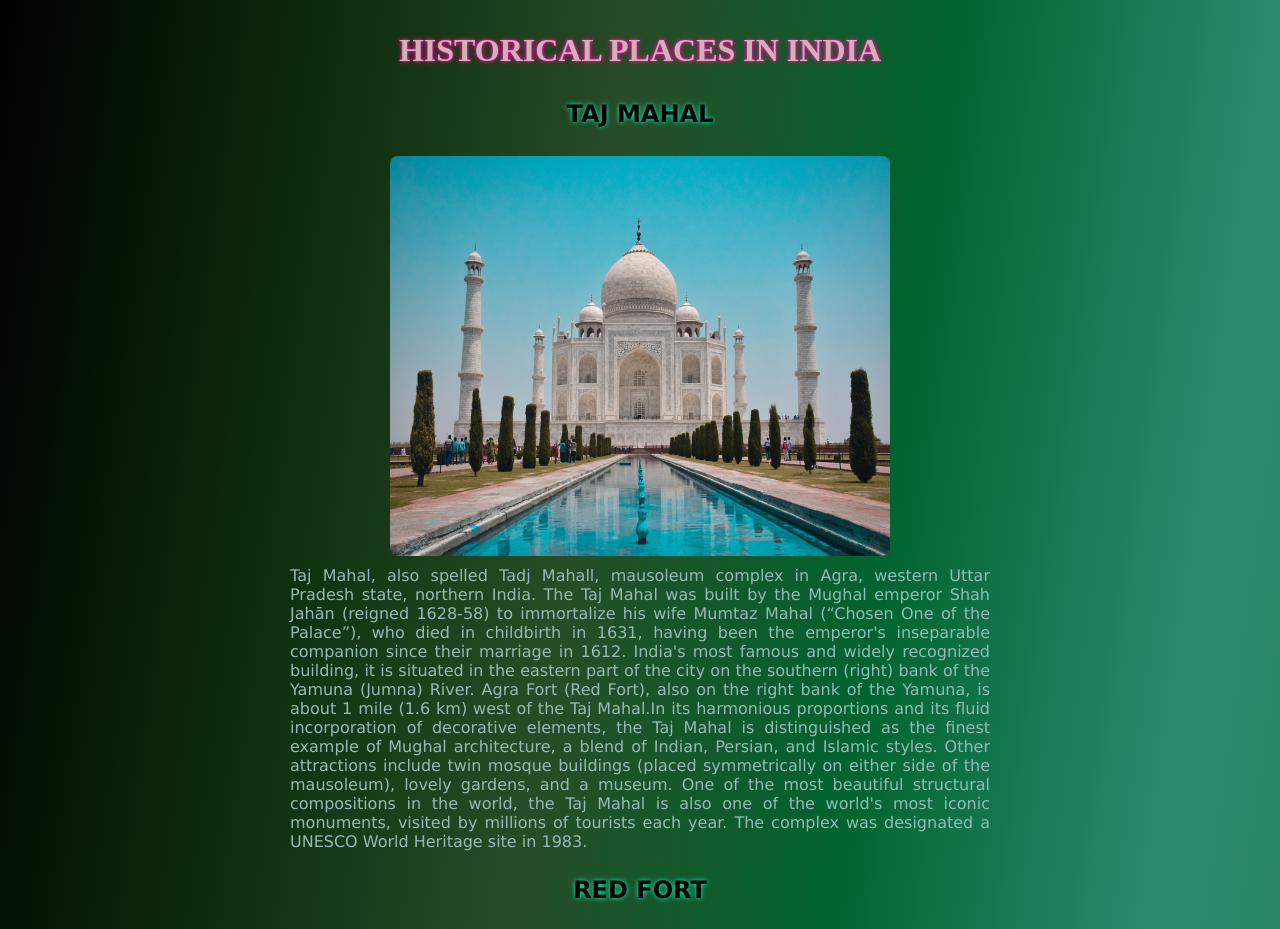
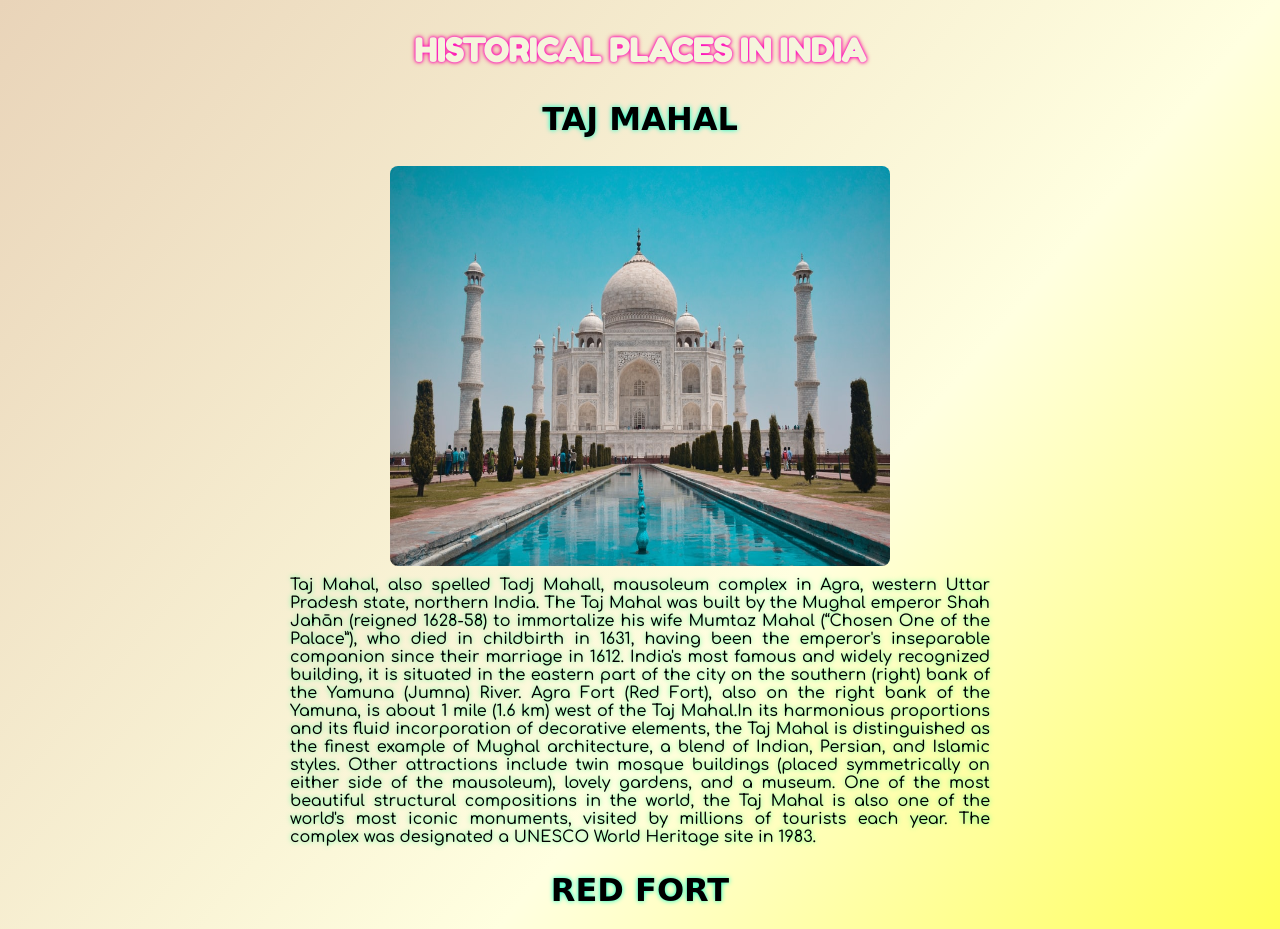
Before and after one commit to Abhilasha6/WD-MINOR-MAYAPR, a plain HTML site: page index.html in a window 1280 px wide. Shown: the top 929 px of the page. Drawn offline with Linux system fonts and the light colour scheme; a web font is replaced by a local one.

Commit message:
used css from google fonts

```diff
--- a/style.css
+++ b/style.css
@@ -15,12 +15,17 @@
   body{
     width: 100%;
     margin: 0;
-    background-image: linear-gradient(to bottom right, black, rgb(11, 43, 11),rgb(39, 76, 39), rgb(0, 100, 48),rgb(43, 138, 110),rgb(35, 129, 88),rgb(13, 60, 49), rgb(14, 30, 31), black);
-    /* background-image: url(https://images.unsplash.com/photo-1616075278467-b085da3ab030?ixlib=rb-1.2.1&ixid=MnwxMjA3fDB8MHxzZWFyY2h8MXx8cGVhY29jayUyMGZlYXRoZXJ8ZW58MHx8MHx8&auto=format&fit=crop&w=600&q=60); */
+    background-image: linear-gradient(130deg, rgb(233, 212, 185),lightyellow, yellow,rgba(255, 200, 0, 0.991), orange,rgb(255, 0, 115), rgb(137, 58, 95),purple);
+    /* background-image: linear-gradient(to bottom right, black, rgb(11, 43, 11),rgb(39, 76, 39), rgb(0, 100, 48),rgb(31, 168, 150),rgb(43, 138, 110),rgb(35, 129, 88),rgb(13, 60, 49), rgb(14, 30, 31), black); */
+    /* background-image: url(https://encrypted-tbn0.gstatic.com/images?q=tbn:ANd9GcQq_em8DxpSS7dqf2bq1VOOSn67IB7_6Mf6dQ&usqp=CAU); */
     background-size: cover;
     background-repeat: no-repeat;
     /* filter: blur(5px); */
   }
+  /* .bg-image{
+        background-image: url(https://images.unsplash.com/photo-1616075278467-b085da3ab030?ixlib=rb-1.2.1&ixid=MnwxMjA3fDB8MHxzZWFyY2h8MXx8cGVhY29jayUyMGZlYXRoZXJ8ZW58MHx8MHx8&auto=format&fit=crop&w=600&q=60);
+        filter: blur(5px);
+  } */
 .flex-container{
     display: flex;
     flex-direction: column;
@@ -36,10 +41,11 @@
     align-items: center;
     margin: auto;
     height: 100px;
-    /* font-family: monospace; */
+    font-family: 'Fredoka One', cursive;
     font-size: xx-large;
     font-weight:bolder ;
-    color:#cbb4b4;
+    color: beige;
+    /* color:#cbb4b4; */
     text-shadow: 0 0 3px #ff00e6, 0 0 5px #ff006f;
 }
 section{
@@ -50,7 +56,9 @@ section{
     width: 700px;
 }
 section h1{
-    font-family: Verdana, Geneva, Tahoma, sans-serif;
+    /* font-family: Verdana, Geneva, Tahoma, sans-serif; */
+    font-family: 'Fascinate Inline', cursive;
+    font-size: xx-large;
     text-shadow: 0 0 5px #00ffc8;
     font-weight: bold;
 }
@@ -59,9 +67,12 @@ section h1:hover{
 }
 section p{
     /* justify-content: space-evenly; */
-    color: rgb(151 185 181);
+    color: black;
+    /* color: rgb(151 185 181); */
     text-align: justify;
-    font-family: 'Lucida Sans', 'Lucida Sans Regular', 'Lucida Grande', 'Lucida Sans Unicode', Geneva, Verdana, sans-serif;
+    font-family: 'Comfortaa', cursive;
+    text-shadow: 0 0 5px rgb(76, 255, 154);
+    /* font-family: 'Lucida Sans', 'Lucida Sans Regular', 'Lucida Grande', 'Lucida Sans Unicode', Geneva, Verdana, sans-serif; */
 }
 section img{
     width: 500px;
@@ -88,7 +99,7 @@ section img:hover{
 .flex-container .footer{
     margin: 70px auto;
     padding: 0;
-    width: auto;
+    width: 100%;
     font-family: cursive;
     font-weight:bold ;
     color:#cbb4b4;
```
